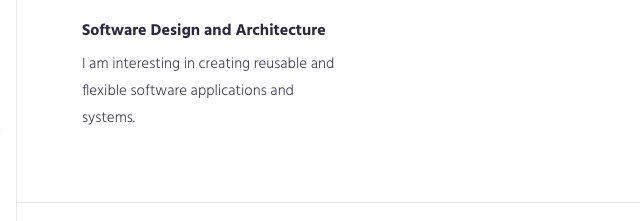
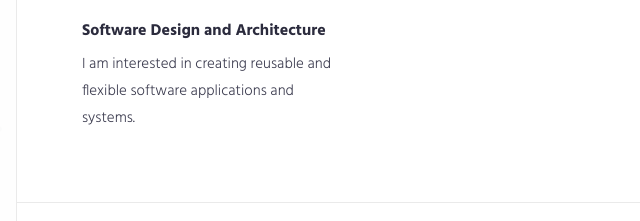
Before and after one commit to erayakartuna/eray.info, a plain HTML site: page index.html in a window 1280 px wide. Shown: the part 329-550 px from the top of the page, 457-1097 px from the left. Drawn offline with Linux system fonts and the light colour scheme.

Commit message:
fixed vocable mistake

```diff
--- a/index.html
+++ b/index.html
@@ -112,7 +112,7 @@
                     <h3>Software Design and Architecture </h3>
 
                     <p>
-                        I am interesting in creating reusable and flexible software applications and systems.
+                        I am interested in creating reusable and flexible software applications and systems.
                     </p>
                 </div>
             </div>
```
